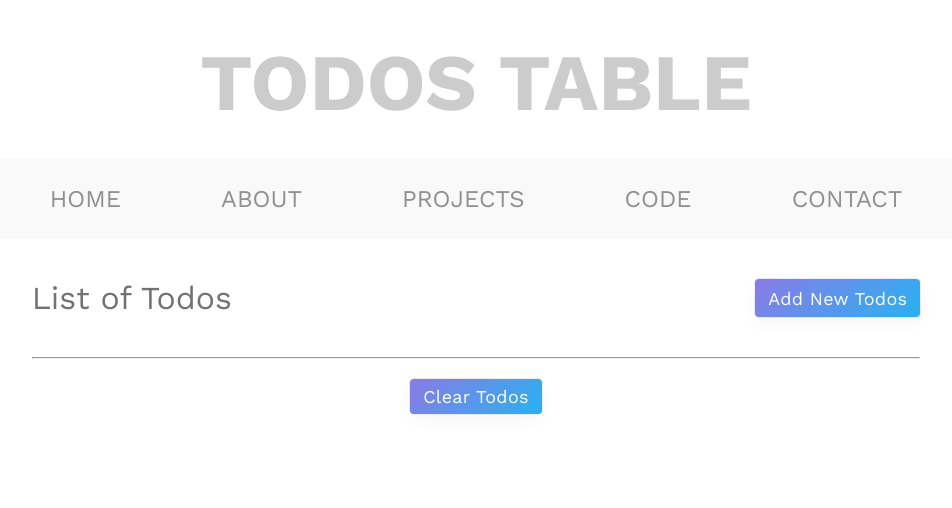
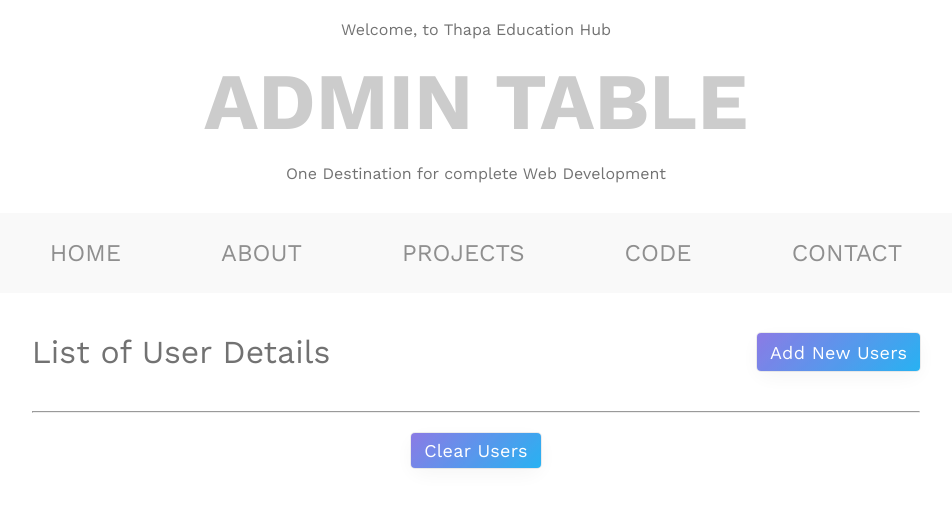
Before and after one commit to Rithick69/Redux-Tutorials, a React (Create React App) app: page / in a window 1280 px wide. Shown: the top 508 px of the page, without its empty margins (164-1116 px from the left). Built offline with nearby package versions, Linux system fonts and the light colour scheme; what chance would draw is missing.

Commit message:
Revert "Using redux thunk middleware to fetch data for todo table"

```diff
--- a/src/App.js
+++ b/src/App.js
@@ -1,5 +1,5 @@
 import React from 'react';
-import AppU from './components/todos_table/AppU';
+import AppU from './components/admin_user_table/AppU';
 
 const App = () => {
 	return (
--- a/src/components/todos_table/AppU.jsx
+++ /dev/null
@@ -1,15 +0,0 @@
-import React from 'react';
-import Navbar from './reusables/Navbar';
-import './index.css';
-import Todos from './Todos';
-
-const AppU = () => {
-	return (
-		<>
-			<Navbar />
-			<Todos />
-		</>
-	);
-};
-
-export default AppU;
--- a/src/components/todos_table/Todos.jsx
+++ /dev/null
@@ -1,84 +0,0 @@
-import React from 'react';
-import DeleteAllUser from './reusables/DeleteAllUser';
-import { styled } from 'styled-components';
-import { mockData } from '../../api';
-import { useDispatch } from 'react-redux';
-import { addUser } from '../../store_TK/slices/UserSlice';
-import DisplayUserData from './reusables/DisplayUserData';
-
-const Todos = () => {
-	const dispatch = useDispatch();
-
-	// Fetching mockdata as payload through chance npm package.
-	const addNewUser = (payload) => {
-		// Calling action creator with the help of dispatch.
-		dispatch(addUser(payload));
-	};
-
-	return (
-		<>
-			<Wrapper>
-				<div className="content">
-					<div className="admin-table">
-						<div className="admin-subtitle">List of Todos</div>
-						<button
-							className="btn add-btn"
-							onClick={() => addNewUser(mockData())}
-						>
-							Add New Todos
-						</button>
-					</div>
-					<ul>
-						<DisplayUserData />
-					</ul>
-					<hr />
-					<DeleteAllUser />
-				</div>
-			</Wrapper>
-		</>
-	);
-};
-
-const Wrapper = styled.section`
-	margin: 1rem 3.2rem;
-
-	.content ul {
-		list-style-type: none !important;
-		display: flex;
-		flex-direction: column;
-	}
-
-	h3 {
-		margin: 0;
-	}
-
-	.admin-table {
-		display: flex;
-		justify-content: space-between;
-		flex-wrap: wrap;
-		margin: 4rem 0;
-	}
-
-	.admin-subtitle {
-		font-size: 3.2rem;
-	}
-
-	.delete-btn {
-		background-color: transparent;
-		border: none;
-	}
-
-	.delete-icon {
-		font-size: 2.6rem;
-		color: #f12711;
-		filter: drop-shadow(0.2rem 0.2rem 0.5rem rgb(255 0 0 / 0.2));
-		cursor: pointer;
-	}
-	@media screen and (max-width: 998px) {
-		.admin-subtitle {
-			margin-bottom: 1.6rem;
-		}
-	}
-`;
-
-export default Todos;
--- a/src/components/todos_table/index.css
+++ /dev/null
@@ -1,60 +0,0 @@
-* {
-	padding: 0;
-	margin: 0;
-	font-family: 'Work Sans', sans-serif;
-}
-
-html {
-	font-size: 62.5%;
-}
-
-body {
-	display: flex;
-	flex-direction: column;
-	align-items: center;
-	position: relative;
-	min-height: 100vh;
-	margin-top: 2rem;
-}
-
-div {
-	color: #727272;
-	text-align: center;
-	font-size: 1.6rem;
-}
-
-h1 {
-	margin: 16px;
-	font-size: 8rem;
-	color: #ccc;
-	text-transform: uppercase;
-	font-weight: 600;
-	transition: all 2s linear;
-	position: relative;
-}
-
-p,
-a {
-	font-size: 1.8rem;
-	color: #ccc;
-	text-transform: uppercase;
-	font-weight: 600;
-	transition: all 1s ease-in-out;
-	position: relative;
-}
-
-.btn {
-	border: none;
-	opacity: 0.9;
-	outline: none;
-	color: #fff;
-	cursor: pointer;
-	font-size: 1.8rem;
-	padding: 7px 13px;
-	border-radius: 4px;
-	letter-spacing: 0.3px;
-	box-shadow: rgba(0, 0, 0, 0.05) 0px 6px 24px 0px,
-		rgba(0, 0, 0, 0.08) 0px 0px 0px 1px;
-	transition: transform 0.5s ease;
-	background: linear-gradient(135deg, #7f6de3 0%, #11aaf1 100%);
-}
--- a/src/components/todos_table/reusables/DeleteAllUser.jsx
+++ /dev/null
@@ -1,30 +0,0 @@
-import React from 'react';
-// import { clearAll } from '../../../store_TK/slices/UserSlice';
-import { useDispatch } from 'react-redux';
-import { styled } from 'styled-components';
-import { clearAll } from '../../../store_TK/actions';
-
-const DeleteAllUser = () => {
-	const dispatch = useDispatch();
-
-	const deleteAll = () => {
-		dispatch(clearAll());
-	};
-	return (
-		<Wrapper>
-			<button className="btn clear-btn" onClick={deleteAll}>
-				clear todos
-			</button>
-		</Wrapper>
-	);
-};
-
-const Wrapper = styled.section`
-	.clear-btn {
-		text-transform: capitalize;
-		background-color: #db338a;
-		margin-top: 2rem;
-	}
-`;
-
-export default DeleteAllUser;
--- a/src/components/todos_table/reusables/DisplayUserData.jsx
+++ /dev/null
@@ -1,56 +0,0 @@
-import React from 'react';
-import { useDispatch, useSelector } from 'react-redux';
-import { styled } from 'styled-components';
-import { MdDeleteForever } from 'react-icons/md';
-import { removeUser } from '../../../store_TK/slices/UserSlice';
-
-const DisplayUserData = () => {
-	// Here the param store represents the complete store data.
-	// We can select the reducer we want to access the state of from here.
-	const data = useSelector((store) => {
-		return store.users;
-	});
-
-	const dispatch = useDispatch();
-
-	const deleteUser = (id) => {
-		dispatch(removeUser(id));
-	};
-	return (
-		<Wrapper>
-			{data.map((user, id) => {
-				return (
-					<li key={id}>
-						{user}
-						<button className="btn-delete" onClick={() => deleteUser(id)}>
-							<MdDeleteForever className="delete-icon" />
-						</button>
-					</li>
-				);
-			})}
-		</Wrapper>
-	);
-};
-
-const Wrapper = styled.section`
-	li {
-		width: 100%;
-		display: flex;
-		align-items: center;
-		justify-content: space-between;
-		padding: 1rem;
-		border-bottom: 1px solid #eee;
-
-		&:first-child {
-			border-top: 1px solid #eee;
-		}
-	}
-
-	.btn-delete {
-		background-color: transparent;
-		border: 0;
-		color: #fff;
-	}
-`;
-
-export default DisplayUserData;
--- a/src/components/todos_table/reusables/Navbar.jsx
+++ /dev/null
@@ -1,92 +0,0 @@
-import React from 'react';
-import styled from 'styled-components';
-
-const Navbar = () => {
-	return (
-		<Wrapper>
-			<h1> Todos Table</h1>
-
-			<section>
-				<nav>
-					<ul className="menuItems">
-						<li>
-							<a href="/" data-item="Home">
-								Home
-							</a>
-						</li>
-						<li>
-							<a href="/" data-item="About">
-								About
-							</a>
-						</li>
-						<li>
-							<a href="/" data-item="Projects">
-								Projects
-							</a>
-						</li>
-						<li>
-							<a href="/" data-item="Code">
-								Code
-							</a>
-						</li>
-						<li>
-							<a href="/" data-item="Contact">
-								Contact
-							</a>
-						</li>
-					</ul>
-				</nav>
-			</section>
-		</Wrapper>
-	);
-};
-
-const Wrapper = styled.section`
-	nav {
-		margin: 3rem 0;
-		background: #f9f9f9;
-		padding: 1rem 0;
-	}
-	nav .menuItems {
-		list-style: none;
-		display: flex;
-		flex-wrap: wrap;
-		justify-content: space-between;
-	}
-	nav .menuItems li {
-		margin: 1.6rem 5rem;
-	}
-	nav .menuItems li a {
-		text-decoration: none;
-		color: #8f8f8f;
-		font-size: 24px;
-		font-weight: 400;
-		transition: all 0.5s ease-in-out;
-		position: relative;
-		text-transform: uppercase;
-	}
-	nav .menuItems li a::before {
-		content: attr(data-item);
-		transition: 0.5s;
-		color: #8254ff;
-		position: absolute;
-		top: 0;
-		bottom: 0;
-		left: 0;
-		right: 0;
-		width: 0;
-		overflow: hidden;
-	}
-	nav .menuItems li a:hover::before {
-		width: 100%;
-		transition: all 0.5s ease-in-out;
-	}
-
-	@media screen and (max-width: 998px) {
-		nav .menuItems li {
-			margin: 0.6rem 5rem;
-		}
-	}
-`;
-
-export default Navbar;
```
Also changed, not shown: src/store_TK/slices/TodoSlice.jsx (deleted, +0 -32 lines).
